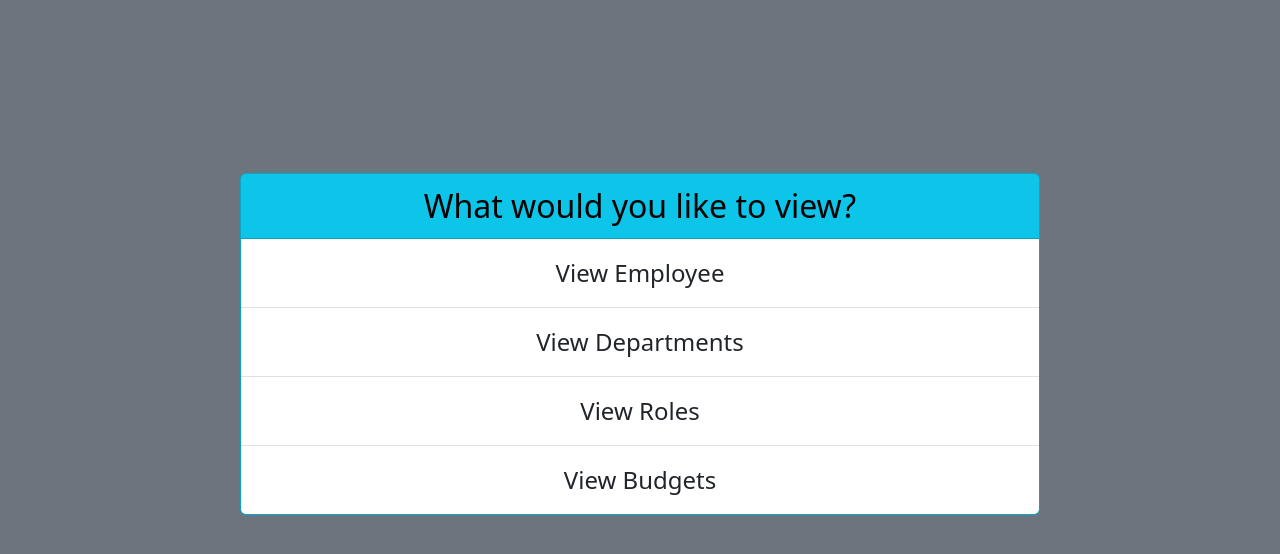
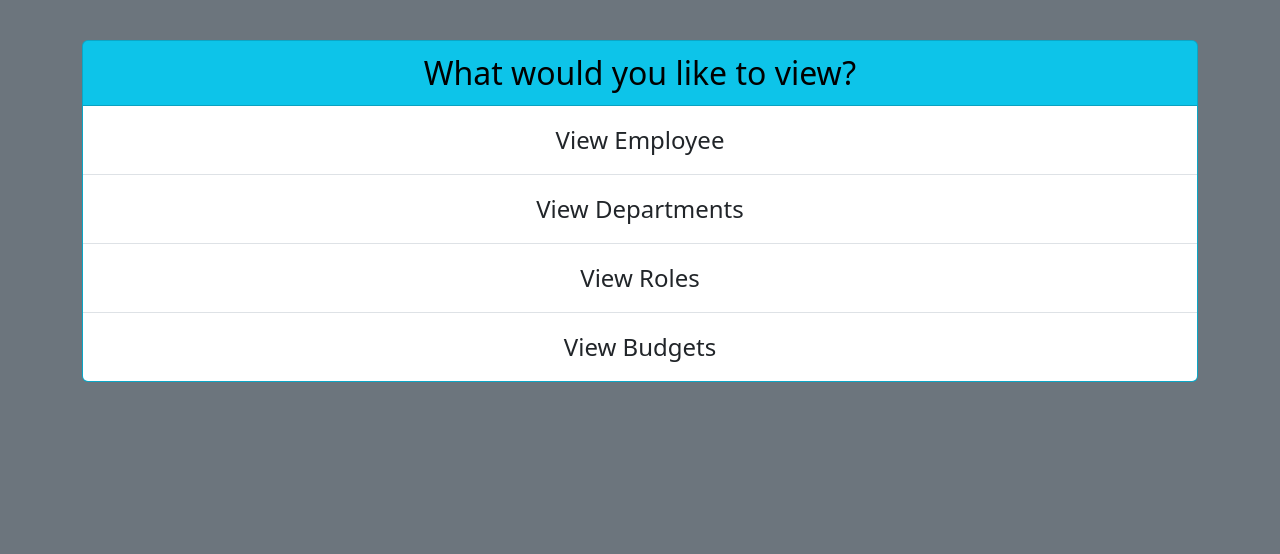
Before and after one commit to Codeyg12/Employee_Management, a Django app: page / in a window 1280 px wide. Shown: the part 56-610 px from the top of the page. Run offline with Django 4.2, Linux system fonts and the light colour scheme; the visitor is signed in with stand-in values (Sample User, id 1).

Commit message:
home page styling

```diff
--- a/webpage/templates/home.html
+++ b/webpage/templates/home.html
@@ -1,6 +1,6 @@
 {% extends 'base.html' %} {% block content %}
 {% if user.is_authenticated %}
-<div class="card text-center position-absolute top-50 start-50 translate-middle text-bg-info" style="width: 50em;">
+<div class="card text-center text-bg-info mx-auto mt-3">
     <div class="card-header fs-2 table-dark">
         What would you like to view?
     </div>
```
